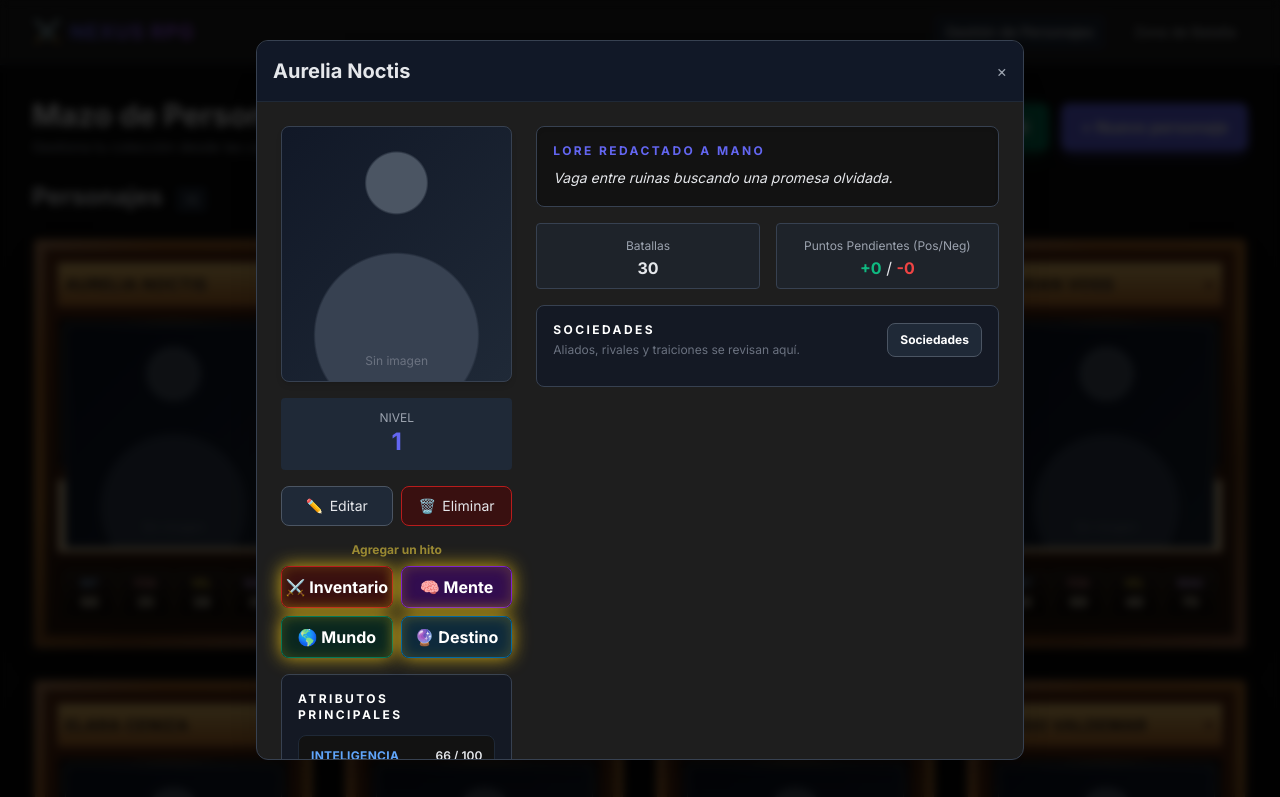
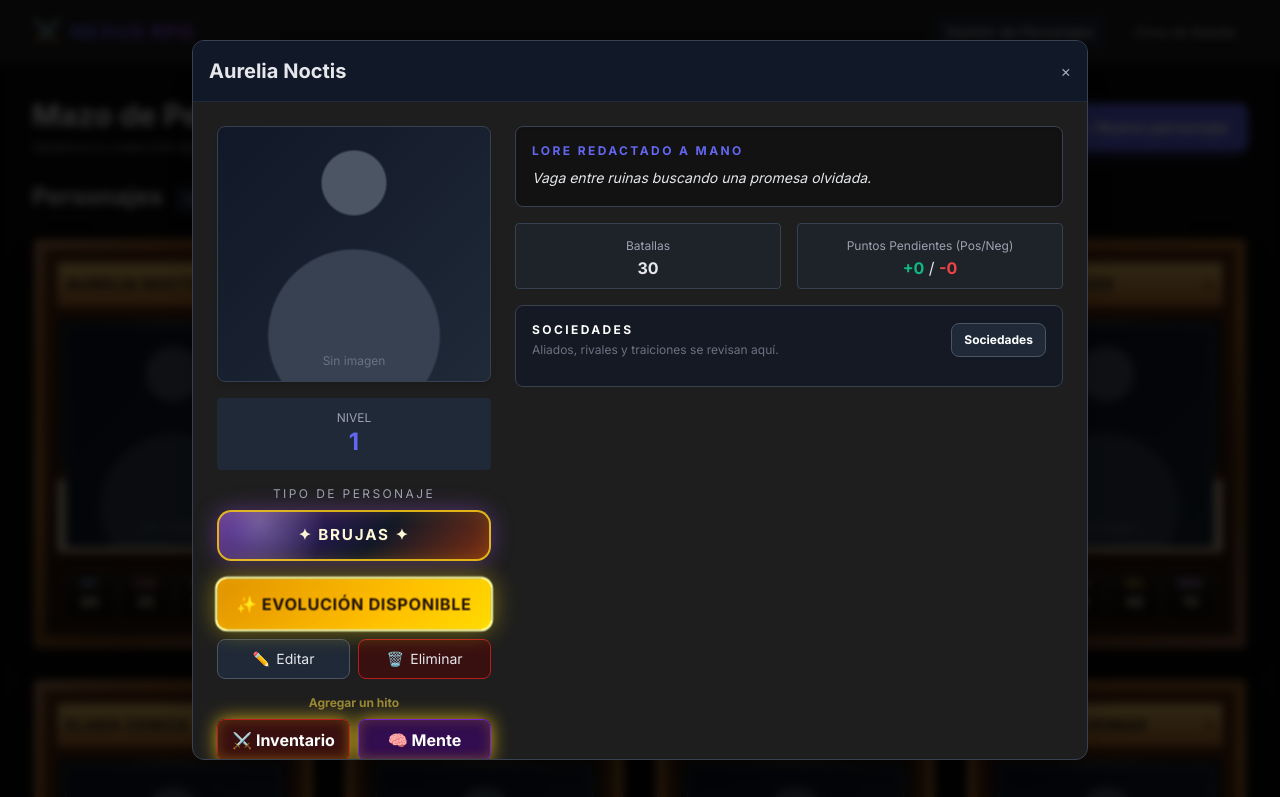
Before and after one commit to laricarrizo6-hub/Rememberme-, a plain HTML site: page index.html in a window 1280 px wide. Both pictures are taken after a click on the button 173 px from the left and 443 px from the top of the page. Shown: the top 797 px of the page. Drawn offline with nearby package versions, Linux system fonts and the light colour scheme.

Commit message:
Improve character profile modal UI

```diff
--- a/index.html
+++ b/index.html
@@ -101,7 +101,15 @@
         .destiny-input { width: 100%; background: #121212; border: 1px solid #374151; border-radius: 0.5rem; padding: 0.5rem; color: white; font-size: 0.875rem; }
         .inventory-label { display: block; font-size: 0.75rem; color: #9ca3af; margin-bottom: 0.25rem; }
         .milestone-ready { box-shadow: 0 0 18px rgba(250, 204, 21, 0.8), inset 0 0 14px rgba(250, 204, 21, 0.2); animation: milestone-glow 1.4s ease-in-out infinite alternate; }
+        .profile-alert-action { min-height: 3.4rem; border-width: 2px; font-weight: 900; letter-spacing: 0.04em; text-transform: uppercase; box-shadow: 0 0 24px rgba(250, 204, 21, 0.42), inset 0 0 18px rgba(255,255,255,0.08); animation: profile-action-pulse 1.1s ease-in-out infinite alternate; }
+        .profile-alert-action--points { background: linear-gradient(135deg, #dc2626, #f97316); border-color: #fde047; color: #fff7ed; }
+        .profile-alert-action--milestone { background: linear-gradient(135deg, #ca8a04, #facc15); border-color: #fff7ad; color: #1f1309; }
+        .profile-type-badge { display: inline-flex; align-items: center; justify-content: center; gap: 0.45rem; width: 100%; border: 2px solid rgba(250, 204, 21, 0.85); border-radius: 0.9rem; background: radial-gradient(circle at 15% 20%, rgba(255,255,255,0.28), transparent 28%), linear-gradient(135deg, #4c1d95, #111827 58%, #7c2d12); padding: 0.75rem 0.9rem; color: #fff7d6; font-size: 0.95rem; font-weight: 950; letter-spacing: 0.12em; text-transform: uppercase; box-shadow: 0 0 22px rgba(168, 85, 247, 0.38), inset 0 0 18px rgba(250, 204, 21, 0.14); }
+        .stat-meter-card { --stat-color: #6366f1; border-color: color-mix(in srgb, var(--stat-color) 58%, #1f2937); background: linear-gradient(135deg, color-mix(in srgb, var(--stat-color) 18%, #111827), rgba(17,24,39,0.92)); box-shadow: inset 0 0 18px color-mix(in srgb, var(--stat-color) 16%, transparent); }
+        .stat-meter-chip { color: var(--stat-color); text-shadow: 0 0 12px color-mix(in srgb, var(--stat-color) 62%, transparent); }
+        .stat-meter-bar { background: linear-gradient(90deg, var(--stat-color), color-mix(in srgb, var(--stat-color) 55%, white)); box-shadow: 0 0 16px var(--stat-color); }
         @keyframes milestone-glow { from { filter: brightness(1); transform: translateY(0); } to { filter: brightness(1.35); transform: translateY(-1px); } }
+        @keyframes profile-action-pulse { from { transform: scale(1); filter: saturate(1); } to { transform: scale(1.025); filter: saturate(1.25) brightness(1.12); } }
     </style>
 </head>
 <body class="bg-darker min-h-screen text-gray-200">
@@ -235,7 +243,7 @@
 
     <!-- Character Detail / Action Modal -->
     <div id="char-modal" class="hidden fixed inset-0 z-50 flex items-center justify-center p-4 modal-overlay">
-        <div class="bg-card w-full max-w-3xl rounded-xl shadow-2xl border border-gray-700 overflow-hidden flex flex-col max-h-[90vh]">
+        <div class="bg-card w-full max-w-4xl h-[90vh] rounded-xl shadow-2xl border border-gray-700 overflow-hidden flex flex-col">
             <div class="flex justify-between items-center p-4 border-b border-gray-800 bg-gray-900">
                 <h3 id="modal-name" class="text-xl font-bold"></h3>
                 <button onclick="closeModal()" class="text-gray-400 hover:text-white">&times;</button>
@@ -247,6 +255,10 @@
                         <div class="mt-4 bg-gray-800 rounded p-3 text-center">
                             <span class="block text-xs text-gray-400 uppercase">Nivel</span>
                             <span id="modal-level" class="text-2xl font-bold text-primary"></span>
+                        </div>
+                        <div class="mt-4">
+                            <span class="block text-xs text-gray-400 uppercase tracking-[0.2em] mb-2 text-center">Tipo de personaje</span>
+                            <div id="modal-type" class="profile-type-badge"></div>
                         </div>
                         <div id="modal-profile-actions" class="char-card__actions mt-4" aria-label="Acciones del personaje">
                             <!-- Injected profile action buttons -->
@@ -412,10 +424,10 @@
         const CHARACTER_TYPES = ['Brujas', 'Vampiros', 'Monstruo', 'Espíritus', 'Bestias', 'Humanos', 'Magos'];
         const LOCAL_STORAGE_KEY = 'nexusRpgState';
         const ATTRS = [
-            { key: 'INT', name: 'Inteligencia', color: 'blue' },
-            { key: 'STR', name: 'Fuerza', color: 'red' },
-            { key: 'SPD', name: 'Velocidad', color: 'yellow' },
-            { key: 'MAG', name: 'Magia', color: 'purple' }
+            { key: 'INT', short: 'INT', name: 'Inteligencia', color: 'blue', hex: '#60a5fa' },
+            { key: 'STR', short: 'FZA', name: 'Fuerza', color: 'red', hex: '#f87171' },
+            { key: 'SPD', short: 'VEL', name: 'Velocidad', color: 'yellow', hex: '#facc15' },
+            { key: 'MAG', short: 'MAG', name: 'Magia', color: 'purple', hex: '#c084fc' }
         ];
 
         const MILESTONE_CATEGORIES = [
@@ -1105,6 +1117,7 @@
             const modalImageFrame = document.getElementById('modal-img');
             modalImageFrame.outerHTML = getImageHtml(char.image, char.name, 'w-full h-64 object-cover rounded-lg border border-gray-700 shadow-md', 'modal-img');
             document.getElementById('modal-level').innerText = char.level;
+            document.getElementById('modal-type').innerText = `✦ ${char.type || 'Sin tipo'} ✦`;
             document.getElementById('modal-story').innerText = cleanHandwrittenStory(char.story);
             document.getElementById('modal-battles').innerText = char.battles;
             document.getElementById('modal-pos').innerText = `+${char.points.pos}`;
@@ -1163,13 +1176,17 @@
                 const btText = isCapped ? `<span class="text-xs text-yellow-500 ml-2">(B-Through: ${char.breakthroughPoints[attr.key]}/5)</span>` : '';
 
                 container.innerHTML += `
-                    <div class="bg-dark rounded-lg border border-gray-800 p-3">
-                        <div class="flex justify-between text-xs mb-2">
-                            <span class="text-${attr.color}-400 font-bold uppercase tracking-wide">${attr.name}</span>
-                            <span class="font-semibold">${val} / ${char.cap} ${btText}</span>
-                        </div>
-                        <div class="w-full bg-gray-800 rounded-full h-3 overflow-hidden">
-                            <div class="bg-${attr.color}-500 h-3 rounded-full transition-all duration-500" style="width: ${pct}%"></div>
+                    <div class="stat-meter-card rounded-lg border p-3" style="--stat-color: ${attr.hex}">
+                        <div class="flex items-center justify-between gap-3 text-xs mb-2">
+                            <span class="stat-meter-chip font-black uppercase tracking-wide">${attr.name}</span>
+                            <span class="font-extrabold text-white">${val} <span class="text-gray-400">/ ${char.cap}</span> ${btText}</span>
+                        </div>
+                        <div class="flex items-center gap-3">
+                            <span class="stat-meter-chip w-9 text-[11px] font-black">${attr.short}</span>
+                            <div class="w-full bg-gray-950/80 rounded-full h-4 overflow-hidden border border-white/10" aria-label="${attr.name}: ${val} de ${char.cap}">
+                                <div class="stat-meter-bar h-full rounded-full transition-all duration-500" style="width: ${pct}%"></div>
+                            </div>
+                            <span class="w-12 text-right text-xs font-bold text-gray-200">${Math.round(pct)}%</span>
                         </div>
                     </div>
                 `;
@@ -1214,7 +1231,15 @@
         }
         function renderProfileActions(char) {
             const container = document.getElementById('modal-profile-actions');
+            const totalPoints = char.points.pos + char.points.neg;
+            const needsPoints = totalPoints >= 10 || char.pendingAction === 'points';
+            const needsMilestone = canAddMilestone(char);
+            const alerts = `
+                ${needsPoints ? `<button onclick="document.getElementById('modal-action-area')?.scrollIntoView({ behavior: 'smooth', block: 'center' });" class="char-card__action profile-alert-action profile-alert-action--points rounded-xl col-span-2">🔥 Tarjeta disponible</button>` : ''}
+                ${needsMilestone ? `<button onclick="document.getElementById('modal-milestone-buttons')?.scrollIntoView({ behavior: 'smooth', block: 'center' });" class="char-card__action profile-alert-action profile-alert-action--milestone rounded-xl col-span-2">✨ Evolución disponible</button>` : ''}
+            `;
             container.innerHTML = `
+                ${alerts}
                 <button title="Editar" aria-label="Editar ${escapeAttr(char.name)}" onclick="editCharacter('${char.id}'); closeModal();" class="char-card__action bg-gray-800 hover:bg-gray-700 border border-gray-600 rounded-lg text-sm">✏️ <span>Editar</span></button>
                 <button title="Eliminar" aria-label="Eliminar ${escapeAttr(char.name)}" onclick="deleteCharacter('${char.id}'); closeModal();" class="char-card__action bg-red-950/70 hover:bg-red-900 border border-red-700 rounded-lg text-sm">🗑️ <span>Eliminar</span></button>
             `;
```
